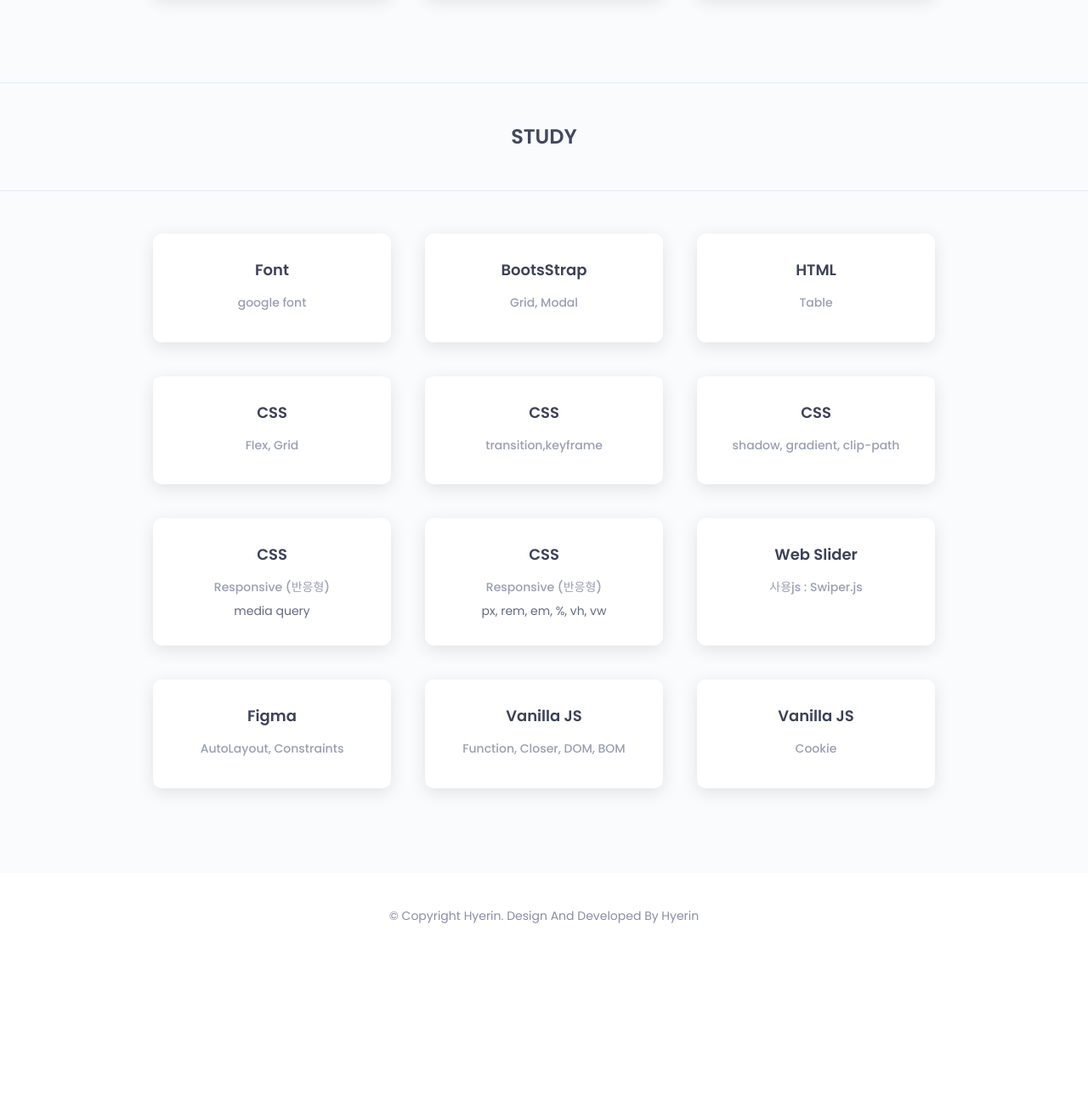
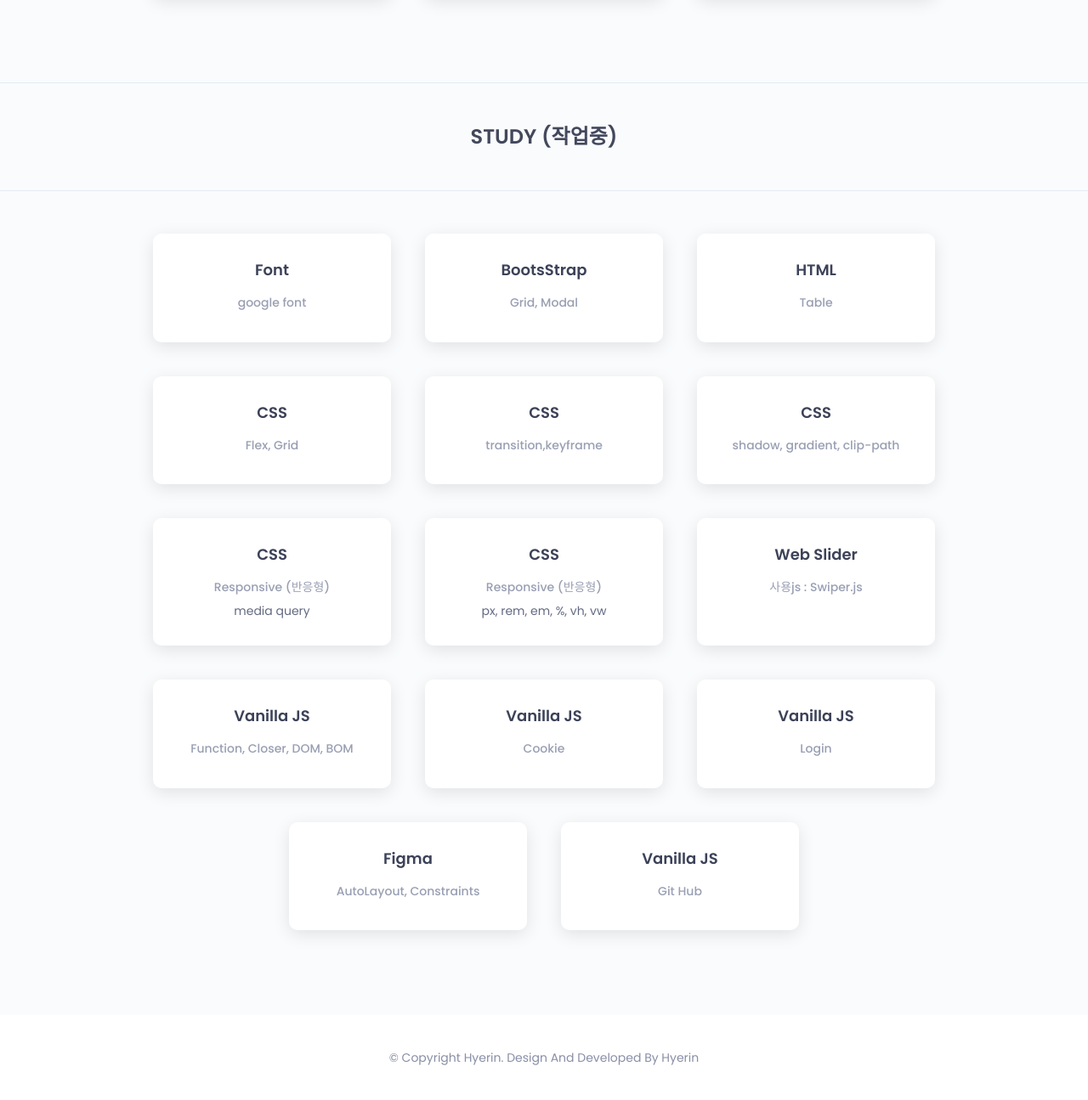
Before and after one commit to kang-team/portfolio, a plain HTML site: page index.html in a window 1280 px wide. Shown: the part 5421-6716 px from the top of the page at 85% size. Before the commit the page ends 6550 px from the top, so only its background shows below. Drawn offline with nearby package versions, Linux system fonts and the light colour scheme; a script that the page names is missing.

Commit message:
Update index.html

```diff
--- a/index.html
+++ b/index.html
@@ -595,7 +595,7 @@
     <!-- Study Section -->
     <section id="study" class="study">
         <div class="section-heading text-center">
-            <h2>Study</h2>
+            <h2>Study (작업중)</h2>
         </div>
         <div class="container">
             <div class="study-content">
@@ -680,15 +680,6 @@
                         </p>
                     </div>
 
-                    <a href="./study/figma.html">
-                    <div class="item">
-                        <h4 class="title">Figma</h4>
-                        <p class="description">
-                            <span class="date">AutoLayout, Constraints</span>
-                            <!-- <span class="issuer">lang:Vanilla JS</span> -->
-                        </p>
-                    </div>
-                    </a>
 
                     <div class="item">
                         <h4 class="title">Vanilla JS</h4>
@@ -706,6 +697,31 @@
                         </p>
                     </div>
 
+                    <div class="item">
+                        <h4 class="title">Vanilla JS</h4>
+                        <p class="description">
+                            <span class="date">Login</span>
+                            <!-- <span class="issuer">lang:Vanilla JS</span> -->
+                        </p>
+                    </div>
+
+                    <a href="./study/figma.html">
+                    <div class="item">
+                        <h4 class="title">Figma</h4>
+                        <p class="description">
+                            <span class="date">AutoLayout, Constraints</span>
+                            <!-- <span class="issuer">lang:Vanilla JS</span> -->
+                        </p>
+                    </div>
+                    </a>
+
+                    <div class="item">
+                        <h4 class="title">Vanilla JS</h4>
+                        <p class="description">
+                            <span class="date">Git Hub</span>
+                            <!-- <span class="issuer">Git Hub</span> -->
+                        </p>
+                    </div>
 
                 </div>
             </div>
```
